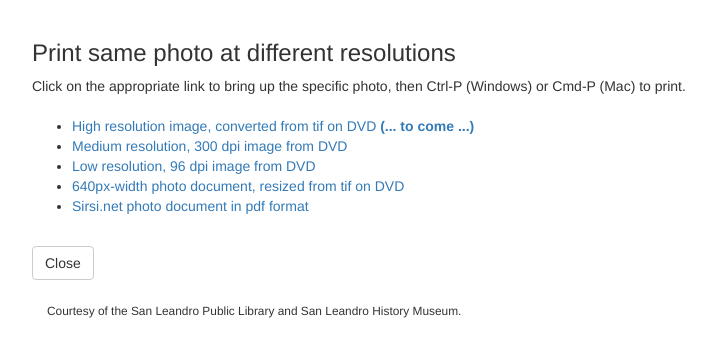
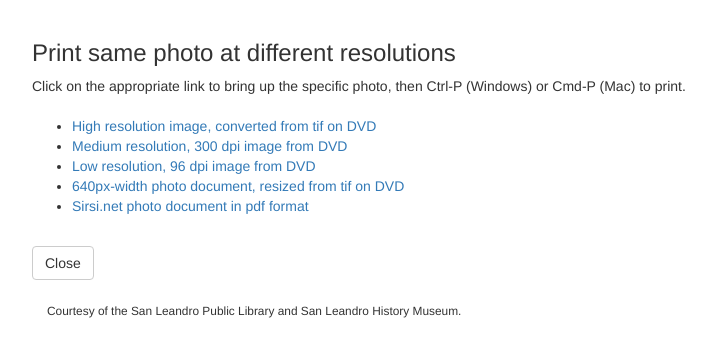
Before and after one commit to jeffb4real/SLHPA-Web-App, a Django app: template mysite/slhpa/templates/slhpa/photo_compare.html in a window 1280 px wide. Shown: the top 357 px of the page, without its empty margins (38-754 px from the left). Run offline with Django 3.2, Linux system fonts and the light colour scheme; the template is opened without the code that fills it, so the values that code supplies are empty; some libraries are stand-ins or nearby versions.

```diff
--- a/mysite/slhpa/templates/slhpa/photo_compare.html
+++ b/mysite/slhpa/templates/slhpa/photo_compare.html
@@ -25,7 +25,7 @@
             <li>
                 <a href="{{ baseUrl }}/hr/{{ photo.resource_name|getdir }}/{{ photo.resource_name }}.jpg"
                 target="_blank">
-                    High resolution image, converted from tif on DVD <strong>(... to come ...)</strong>
+                    High resolution image, converted from tif on DVD
                 </a>
             </li>
             <li>
```
